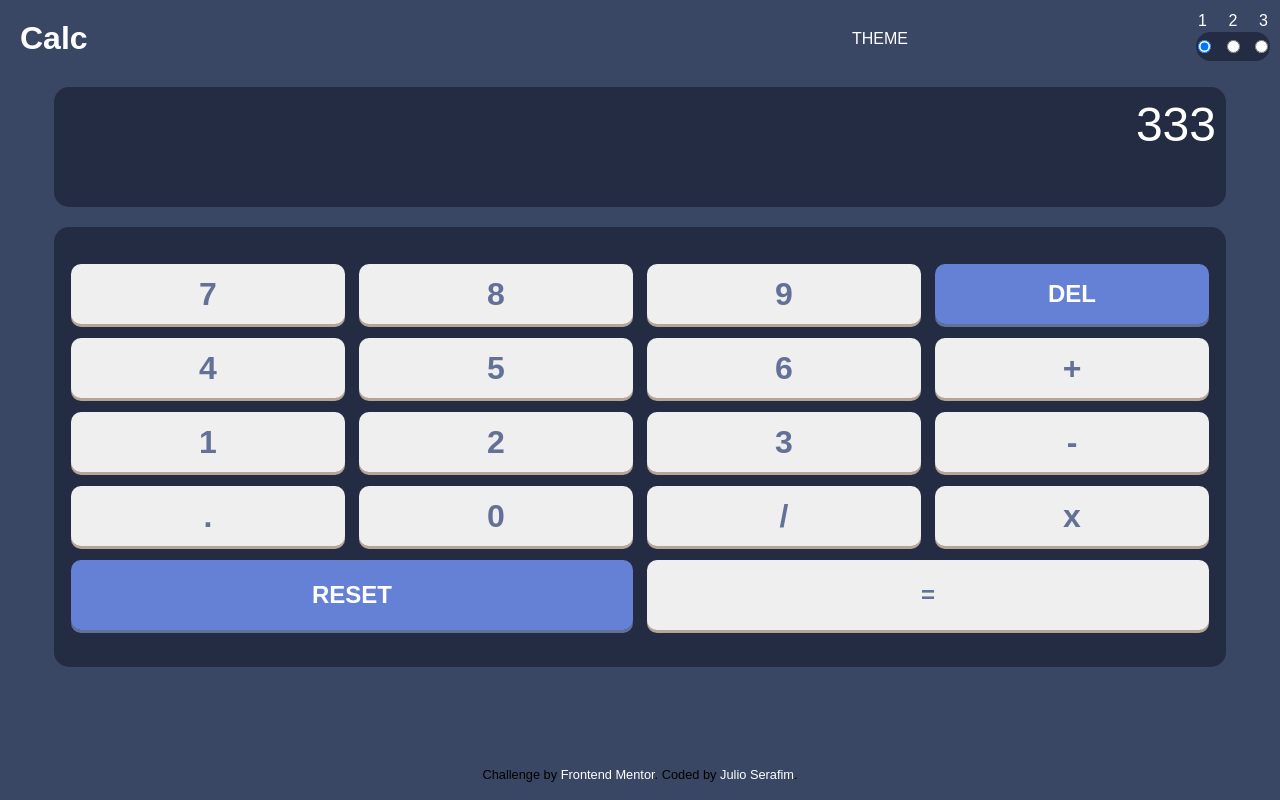
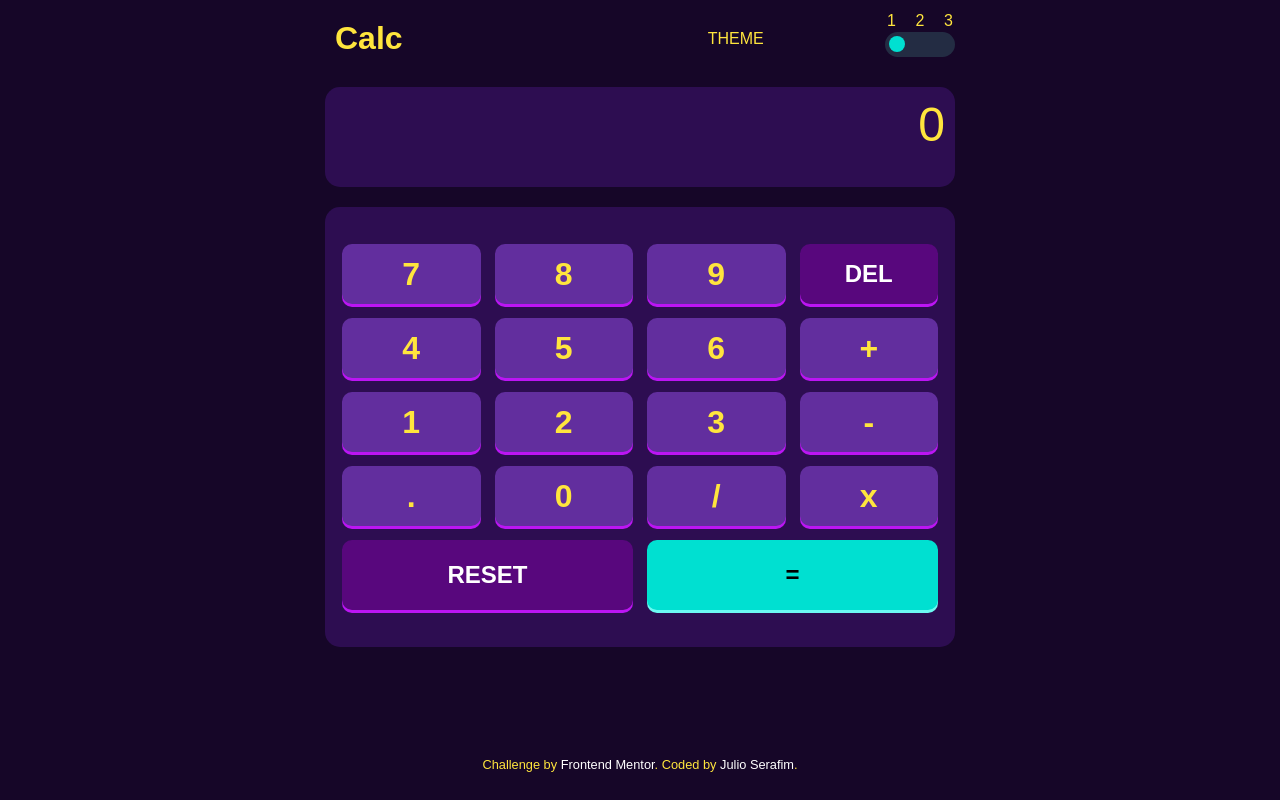
Before and after one commit to JulioSeraf/Calculadora, a plain HTML site: page index.html in a window 1280 px wide. Drawn offline with Linux system fonts and the light colour scheme.

Commit message:
stilo de tema 2 y 3 terminado

```diff
--- a/index.html
+++ b/index.html
@@ -6,6 +6,7 @@
 
   <link rel="icon" type="image/png" sizes="32x32" href="./images/favicon-32x32.png">
   <link rel="stylesheet" href="style.css">
+  <link rel="stylesheet" href="temas/style-Tema3.css">
   <title>Frontend Mentor | Calculator app</title>
 
 </head>
@@ -20,20 +21,20 @@
         <label for="itema3">3</label>
       </div>
       <div class="btsTema">
-        <input type="radio" name="tema" id="itema1" checked>
-        <input type="radio" name="tema" id="itema2">
-        <input type="radio" name="tema" id="itema3" >
+        <input  class="input__Tema1-Color" type="radio" name="tema" id="itema1" checked>
+        <input  class="input__Tema1-Color" type="radio" name="tema" id="itema2">
+        <input  class="input__Tema1-Color" type="radio" name="tema" id="itema3">
       </div>
     </div>
   </header>
   <main>
-    <div class="screen">333</div>
+    <div class="screen">0</div>
     <div class="div__number">
       <div class="div__but">
         <button>7</button>
         <button>8</button>
         <button>9</button>
-        <button id="delete">DEL</button>
+        <button class="reset-delete">DEL</button>
       </div>
       <div class="div__but">
         <button>4</button>
@@ -54,8 +55,8 @@
         <button>x</button>
       </div>
       <div class="div__but">
-        <button  class="res-reset reset" >RESET</button>
-        <button class="res-reset">=</button>
+        <button  class="res-reset reset-delete" >RESET</button>
+        <button class="res-reset" id="igual">=</button>
       </div>
     </div>
   </main>
--- a/style.css
+++ b/style.css
@@ -1,4 +1,6 @@
-*{
+
+*, ::before,::after{
+    box-sizing: border-box;
     margin: 0;
     padding: 0;
     font-family: Arial, Helvetica, sans-serif;
@@ -6,12 +8,11 @@
 body{
     width: 100%;
     height: 100vh;
-    background-color: hsl(222, 26%, 31%) ;
 }
 header{
     display: flex;
-    color: white;
-    background-color:hsl(222, 26%, 31%);
+    margin: auto;
+    width:clamp(350px,100%, 700px);
 }
 header h1 {
     flex-grow: 2;
@@ -34,9 +35,7 @@ header .btsTema{
     text-align: center;
     width: 70px;
     height: 25px;
-    padding: 2px;
     border-radius: 20px;
-    background-color:hsl(223, 31%, 20%) ;
 }
 header .btsNuber{
     display: flex;
@@ -44,10 +43,25 @@ header .btsNuber{
     padding: 2px;
 
 }
+input[type="radio"]{
+    appearance: none;
+    width: 1em;
+    margin: 4px;
+    height: 1em;
+}
+input[type="radio"]:checked{
+    appearance: none;
+    width: 1em;
+    height: 1em;
+    margin: 4px;
+    font: inherit;
+    border-radius: 50%;
+}
 main{
     height: 85vh;
+    margin: auto;
+    width:clamp(350px,100%, 700px);
     padding-top: 10px;
-    background-color: hsl(222, 26%, 31%);
 }
 main .screen{
     margin: auto;
@@ -55,10 +69,8 @@ main .screen{
     padding: 10px;
     height:100px;
     border-radius: 15px;
-    color: white;
     font-size: 3em;
     text-align: right;
-    background-color:hsl(223, 31%, 20%);
 }
 main .div__number{
     display: flex;
@@ -68,7 +80,6 @@ main .div__number{
     margin-top: 20px;
     padding: 30px 10px;
     border-radius: 15px;
-    background-color: hsl(223, 31%, 20%);
 }
 main .div__but{
     display: flex;
@@ -81,22 +92,12 @@ main .div__but > button{
     height: 60px;
     font-size: 2em;
     border: none;
-    color: hsl(225, 21%, 49%);
     font-weight: bold;
-    box-shadow: 0 3px 0 hsl(28, 16%, 65%) ;
     margin: 7px;
 }
-main .div__but > #delete{
-    box-shadow: 0 3px 0 hsl(225, 21%, 49%);
-    background-color: hsla(225, 59%, 62%, 0.998) ;
-    color: white;
+main .div__but > .reset-delete{
     font-weight: bolder;
     font-size: 1.5em;
-}main .div__but .reset{
-    box-shadow: 0 3px 0 hsl(225, 21%, 49%);
-    font-weight: bolder;
-    color: white;
-    background-color: hsla(225, 59%, 62%, 0.998);
 }
 main .div__but >.res-reset{
     width: 50%;
@@ -114,3 +115,8 @@ footer a{
     text-decoration: none;
     color: white;
 }
+@media screen and (min-width:400px){
+    header{
+        width:clamp(350px,90%, 650px);
+    }
+}
--- /dev/null
+++ b/temas/style-Tema1.css
@@ -0,0 +1,31 @@
+body{
+    background-color:hsl(222, 26%, 31%);
+}
+header {
+    color: white;
+}
+header .btsTema{
+    background-color:hsl(223, 31%, 20%) ;
+}
+input[type="radio"]:checked{
+    background-color: rgba(255, 0, 0, 0.623);
+}
+main .screen{
+    background-color:hsl(223, 31%, 20%);
+    color: white;
+}
+main .div__number{
+    background-color: hsl(223, 31%, 20%);
+}
+main .div__but > button{
+    color: hsl(225, 21%, 49%);
+    box-shadow: 0 3px 0 hsl(28, 16%, 65%) ;
+}
+main .div__but > .reset-delete{
+    box-shadow: 0 3px 0 hsl(225, 21%, 49%);
+    background-color: hsla(225, 59%, 62%, 0.998) ;
+    color: white;
+}
+main .div__but > .igual{
+    background-color: rgba(255, 0, 0, 0.623);
+}
--- /dev/null
+++ b/temas/style-Tema2.css
@@ -0,0 +1,30 @@
+body{
+    background-color: hsl(0, 0%, 90%);
+    color: hsl(60, 10%, 19%);
+}
+header .btsTema{
+    background-color:hsl(223, 31%, 20%) ;
+}
+input[type="radio"]:checked{
+    background-color: hsl(25, 98%, 40%);
+}
+main .screen{
+    background-color:hsl(0, 0%, 93%);
+
+}
+main .div__number{
+    background-color: hsl(0, 5%, 81%);
+}
+main .div__but > button{
+    background-color:  hsl(45, 7%, 89%);
+    box-shadow: 0 3px 0  hsl(35, 11%, 61%) ;
+
+}
+main .div__but > .reset-delete{
+    box-shadow: 0 3px 0 hsl(185, 58%, 25%);
+    background-color:hsl(185, 42%, 37%) ;
+    color: white;
+}
+main .div__but > .igual{
+    background-color: hsl(25, 98%, 40%);
+}
--- /dev/null
+++ b/temas/style-Tema3.css
@@ -0,0 +1,35 @@
+body{
+    background-color:hsl(268, 75%, 9%);
+    color: hsl(52, 100%, 62%);
+}
+header .btsTema{
+    background-color:hsl(223, 31%, 20%) ;
+}
+input[type="radio"]:checked{
+    background-color:hsl(176, 100%, 44%);
+}
+main .screen{
+    background-color:hsla(268, 71%, 19%, 0.966);
+
+}
+main .div__number{
+    background-color: hsla(268, 71%, 19%, 0.966);
+
+}
+main .div__but > button{
+    background-color: hsl(268, 55%, 40%);
+    box-shadow: 0 3px 0   hsl(285, 91%, 52%) ;
+    color:hsl(52, 100%, 62%) ;
+
+}
+main .div__but > .reset-delete{
+    box-shadow: 0 3px 0 hsl(285, 91%, 52%);
+    background-color: hsl(281, 89%, 26%);
+    color: hsl(0, 0%, 100%);
+}
+main .div__but > #igual{
+    background-color:hsl(176, 100%, 44%);
+    box-shadow: 0 3px 0 hsl(177, 92%, 70%);
+
+    color: black;
+}
```
Also changed, not shown: 1 other file.
